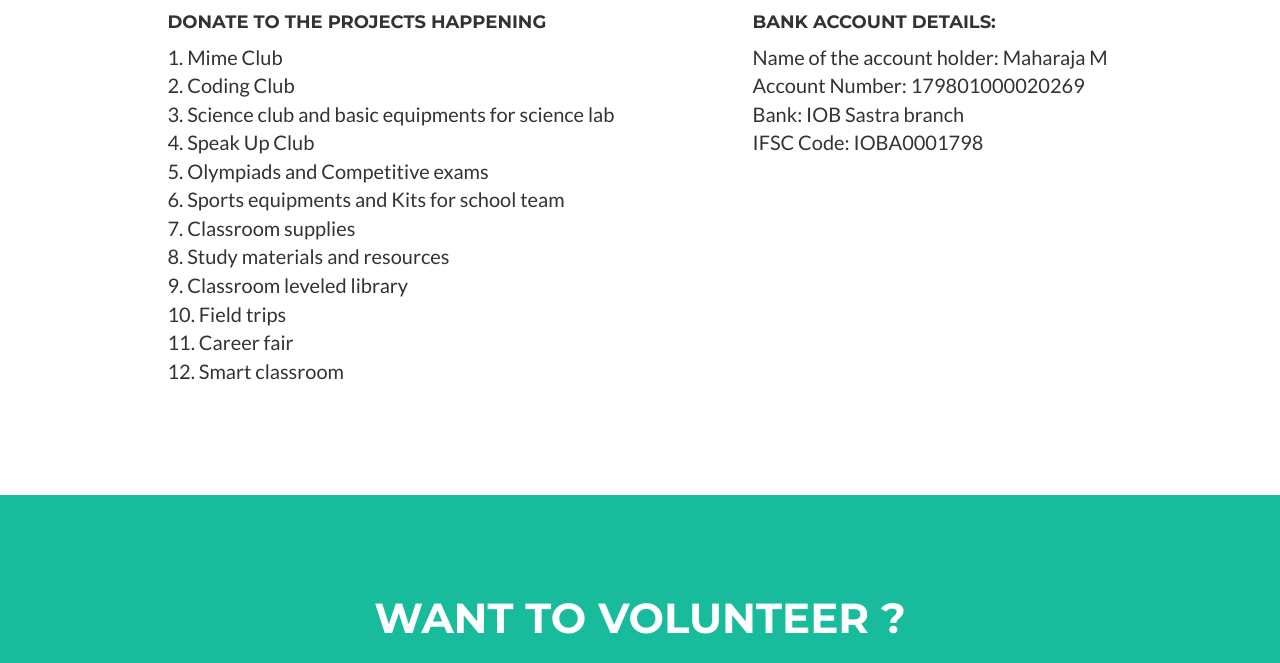
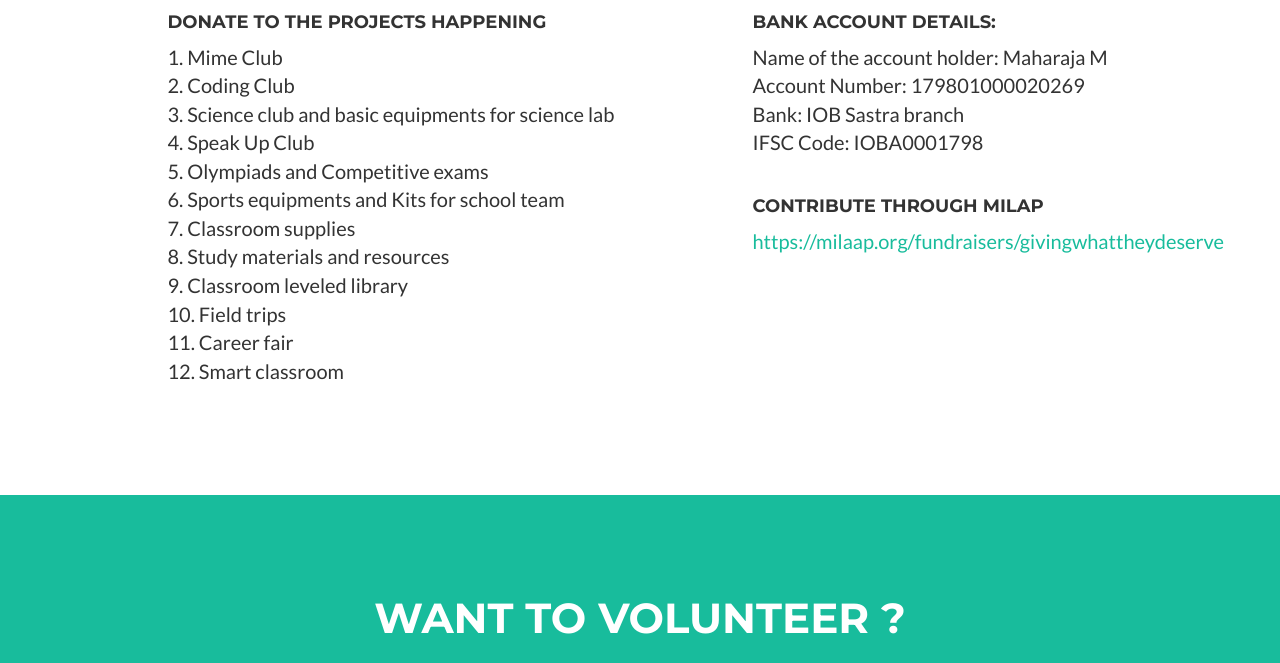
Before and after one commit to Saidapetboys/saidapetboys.github.io, a website: page index.html in a window 1280 px wide. Shown: the part 4193-4856 px from the top of the page. Drawn offline with nearby package versions, Linux system fonts and the light colour scheme.

Commit message:
Fixed Donate details

```diff
--- a/index.html
+++ b/index.html
@@ -300,6 +300,9 @@
                         Account Number: 179801000020269 <br>
                         Bank: IOB Sastra branch <br>
                         IFSC Code: IOBA0001798</p>
+                    <h4 style="margin-top:40px"> Contribute through MILAP </h4>
+                    <p><a href="https://milaap.org/fundraisers/givingwhattheydeserve">https://milaap.org/fundraisers/givingwhattheydeserve</a>
+                    </p>
                 </div>
             </div>
         </div>
```
